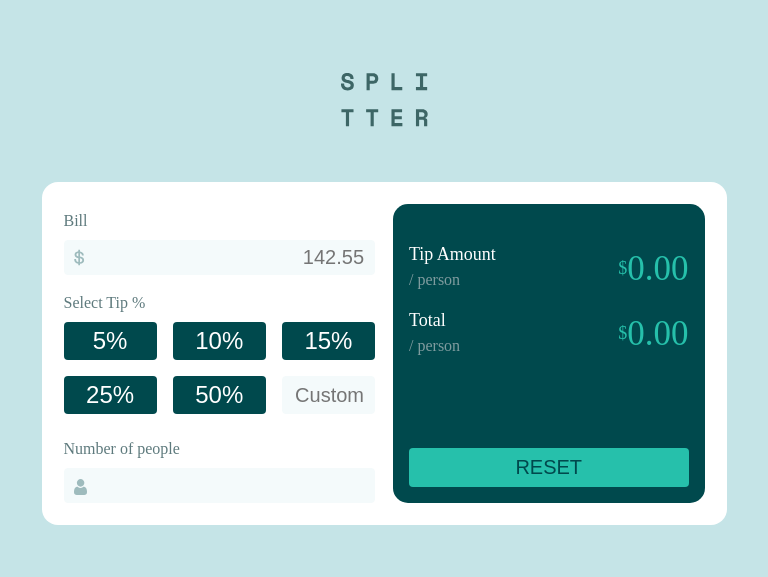
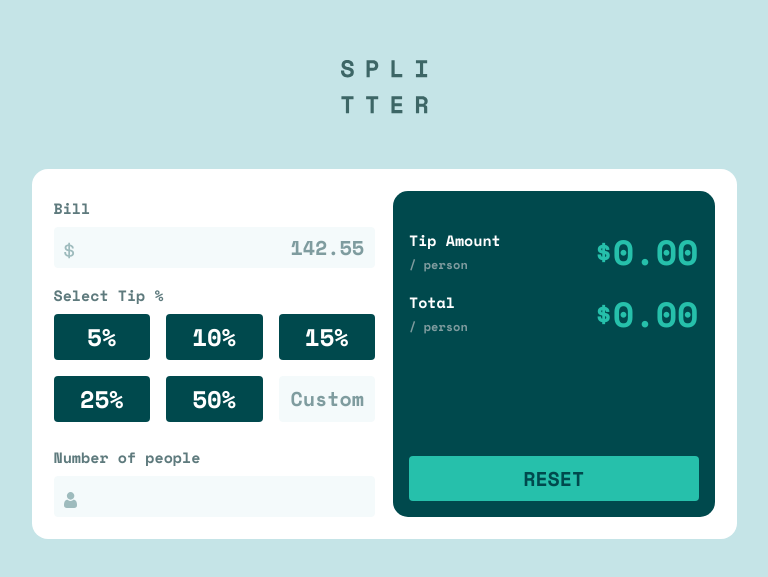
Before and after one commit to Obrienzo/tip-calculator-app, a plain HTML site: page index.html in a window 1280 px wide. Shown: the part 101-678 px from the top of the page, without its empty margins (256-1024 px from the left). Drawn offline with Linux system fonts and the light colour scheme.

Commit message:
Add font and commenting JS & CSS

```diff
--- a/main.js
+++ b/main.js
@@ -1,10 +1,12 @@
+// INITIAL STATE OF THE APP...
+// This is the initial state of the app. It will be used to reset the app when...
 let errorState = '';
 let tipPercentState = 0;
 let amount = 0;
 let people = 0;
 
 
-
+// UI ELEMENTS THAT WILL BE USED IN THE APP...
 const formElement = document.querySelector("form");
 const billAmount = document.getElementById('bill');
 const peopleSize = document.getElementById('people');
@@ -15,6 +17,11 @@ const totalAmount = document.querySelector('.total-amount');
 const errorMessage = document.querySelector('.error-state');
 
 
+
+/*
+FUNCTIONS THAT WILL BE USED TO CALCULATE THE TIP AND TOTAL AMOUNT...
+The below functions will be used to calculate the tip and total amount per person based on the bill amount, number of people, and tip percentage selected.
+*/
 const calculateTipPerPerson = (billAmount, numberOfPeople, rate) => {
     if (billAmount <= 0 || numberOfPeople <=0 || rate <=0) {
         return;
@@ -36,7 +43,11 @@ const calculateTotalPerPerson = (totalBill, peopleNumbers) => {
 
 }
 
-
+/*
+This function will update the display of the tip and total amount per person based on the current state of the app.
+It will be called whenever the user changes the bill amount, number of people, or tip percentage selected.
+It will also be called when the app is reset to its initial state.
+*/
 const updateDisplay = () => {
     if (amount && people && tipPercentState) {
         const tip = calculateTipPerPerson(amount, people, tipPercentState);
@@ -48,13 +59,17 @@ const updateDisplay = () => {
 }
 
 
+/*
+Functions that will handle the selection of tip percentages...
+These functions will be used to handle the selection of tip percentages when the user clicks on the tip percentage buttons.
+*/
 tipPercentSelection.forEach(tipSelected => {
     tipSelected.addEventListener('click', () => {
         tipPercentSelection.forEach(elem => elem.classList.remove('selected-tip'));
         tipSelected.classList.add('selected-tip');
         tipPercentState = parseInt(tipSelected.dataset.percent);
 
-        customTip.value = '';
+        customTip.value = ''; // Clear custom tip input when a predefined tip is selected..
 
         updateDisplay();
     })
@@ -62,11 +77,13 @@ tipPercentSelection.forEach(tipSelected => {
 
 
 
-// Event handlers for all the input widgets....
+/*
+EVENT HANDLERS FOR THE FORM ELEMENTS...
+These event handlers will be used to handle the input events on the form elements.
+*/
 const handleBillchange = (ev) => {
     amount = parseFloat(ev.target.value);
     updateDisplay();
-    // console.log(amount)
 }
 
 const handlePeopleSizeChange = (ev) => {
@@ -92,7 +109,10 @@ const handleCustomTip = (ev) => {
 }
 
 
-// Registering event handlers...
+/*
+REGISTERING EVENT HANDLERS FOR THE FORM ELEMENTS...
+The above event handlers will be registered to handle the input events on the form elements.
+*/
 billAmount.oninput = handleBillchange;
 peopleSize.oninput = handlePeopleSizeChange;
 customTip.oninput = handleCustomTip;
--- a/style.css
+++ b/style.css
@@ -8,6 +8,11 @@ html {
     padding: 0;
     margin: 0;
     box-sizing: border-box;
+}
+
+@font-face {
+    font-family: 'Space Mono';
+    src: url('/Font/Space_Mono/SpaceMono-Bold.ttf') format('truetype');
 }
 
 :root {
@@ -25,6 +30,8 @@ button {
     border: none;
     background-color: transparent;
     font-size: inherit;
+    font-family: inherit;
+    cursor: pointer;
 }
 
 input {
@@ -33,16 +40,23 @@ input {
     outline: none;
     color: var(--Green-900);
     font-size: 2.0rem;
-    width: 100%
+    font-family: inherit;
+    width: 100%;
+    cursor: pointer;
 }
 
 fieldset {
     border: none;
 }
 
+
+
+/* GLOBAL STYLING */
+
 body {
     background-color: var(--Grey-200);
     font-size: 2.4rem;
+    font-family: 'Space Mono', monospace;
     color: var(--Grey-500);
     line-height: 1.2;
     min-height: 100vh;
@@ -52,9 +66,8 @@ body {
 }
 
 #app {
-    max-width: 68.5rem;
+    max-width: 70.5rem;
     margin: auto;
-    /* border: 1px solid; */
 }
 
 article {
@@ -62,7 +75,6 @@ article {
     flex-direction: column;
     align-items: center;
     gap: 2.0rem;
-    /* border: 1px solid; */
 }
 
 form {
@@ -74,6 +86,12 @@ form {
     gap: 1.8rem;
 }
 
+
+
+
+
+/* INPUTS SECTION */
+
 .inputs-container {
     display: flex;
     flex-direction: column;
@@ -83,8 +101,9 @@ form {
 label,
 legend {
     display: inline-block;
-    font-size: 1.6rem;
+    font-size: 1.5rem;
     padding-bottom: 1.0rem;
+    color: var(--);
 }
 
 p {
@@ -105,8 +124,16 @@ input {
     border: 0.05rem solid var(--Grey-50);
 }
 
+input::placeholder {
+    color: var(--Grey-400);
+}
+
 input:focus {
     background-color: var(--Grey-50);
+    border-color: var(--Green-400);
+}
+
+input:hover {
     border-color: var(--Green-400);
 }
 
@@ -118,11 +145,21 @@ input:valid {
     background-color: var(--Grey-50);
 }
 
+
+
+
+
+/* TIP BUTTONS SELECTION & CUSTOM INPUT WIDGET STYLING */
+
 .tip-selection {
     background-color: var(--Green-900);
     color: var(--White);
     border-radius: 0.4rem;
     padding: 0.5rem 1.0rem;
+}
+
+.tip-selection:hover {
+    background-color: var(--Green-400);
 }
 
 fieldset div {
@@ -150,6 +187,11 @@ fieldset div {
 }
 
 
+
+
+
+/* NUMBER OF PEOPLE FORM WIDGET */
+
 .people-container {
     position: relative;
 }
@@ -158,6 +200,11 @@ fieldset div {
     border: 1px solid red;
 }
 
+
+
+
+
+/* RESULT DISPLAY SECTION STYLING */
 
 .result-display {
     display: flex;
@@ -183,17 +230,18 @@ fieldset div {
 }
 
 .heading-white {
-    font-size: 1.8rem;
+    font-size: 1.5rem;
     margin-bottom: 0.5rem;
 }
 
 .sub-gray {
     color: var(--Grey-400);
+    font-size: 1.2rem;
 }
 
 .amounts {
     color: var(--Green-400);
-    font-size: 1.8rem;
+    font-size: 3.0rem;
     display: flex;
     align-items: center;
 }
@@ -214,6 +262,15 @@ fieldset div {
     margin-top: 2.0rem;
 }
 
+.result-display > button:hover {
+    background-color: var(--Grey-200);
+}
+
+
+
+
+/* MEDIA QUERIES FOR THE FORM LAYOUT */
+
 @media screen and (min-width: 678px) {
     form {
         display: grid;
```
Also changed, not shown: Font/Space_Mono/OFL.txt (added), Font/Space_Mono/SpaceMono-Bold.ttf (added), Font/Space_Mono/SpaceMono-BoldItalic.ttf (added), Font/Space_Mono/SpaceMono-Italic.ttf (added), Font/Space_Mono/SpaceMono-Regular.ttf (added).
